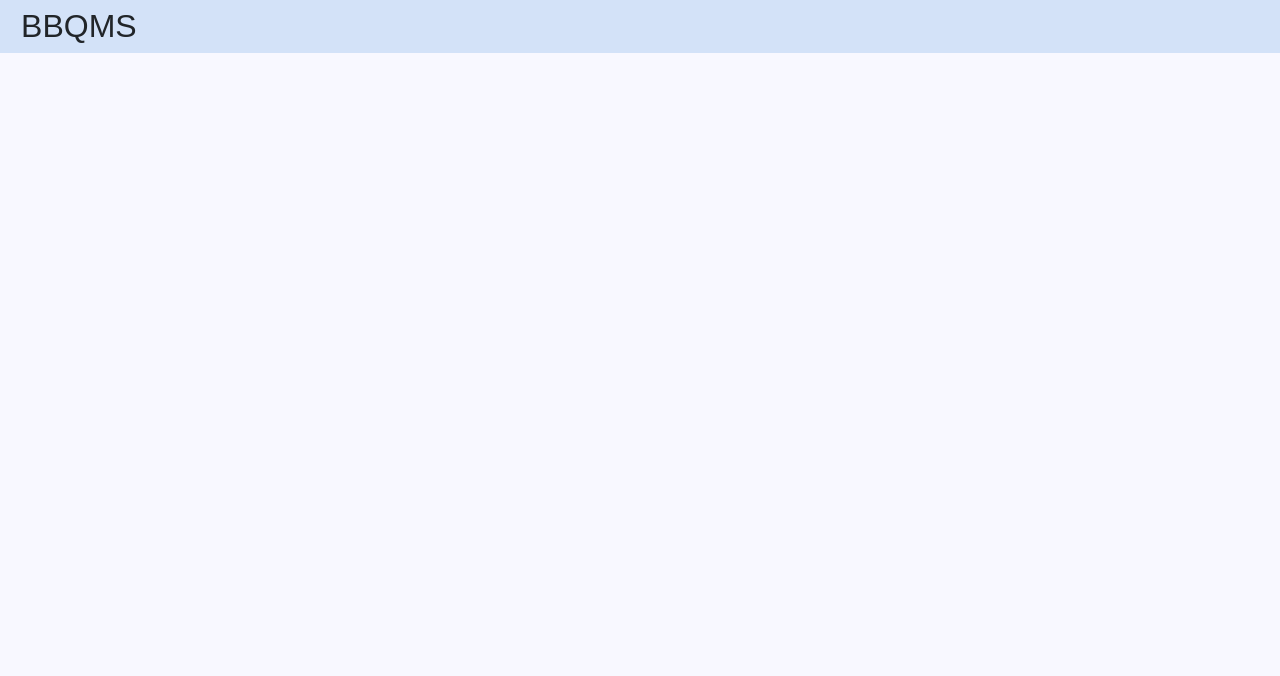
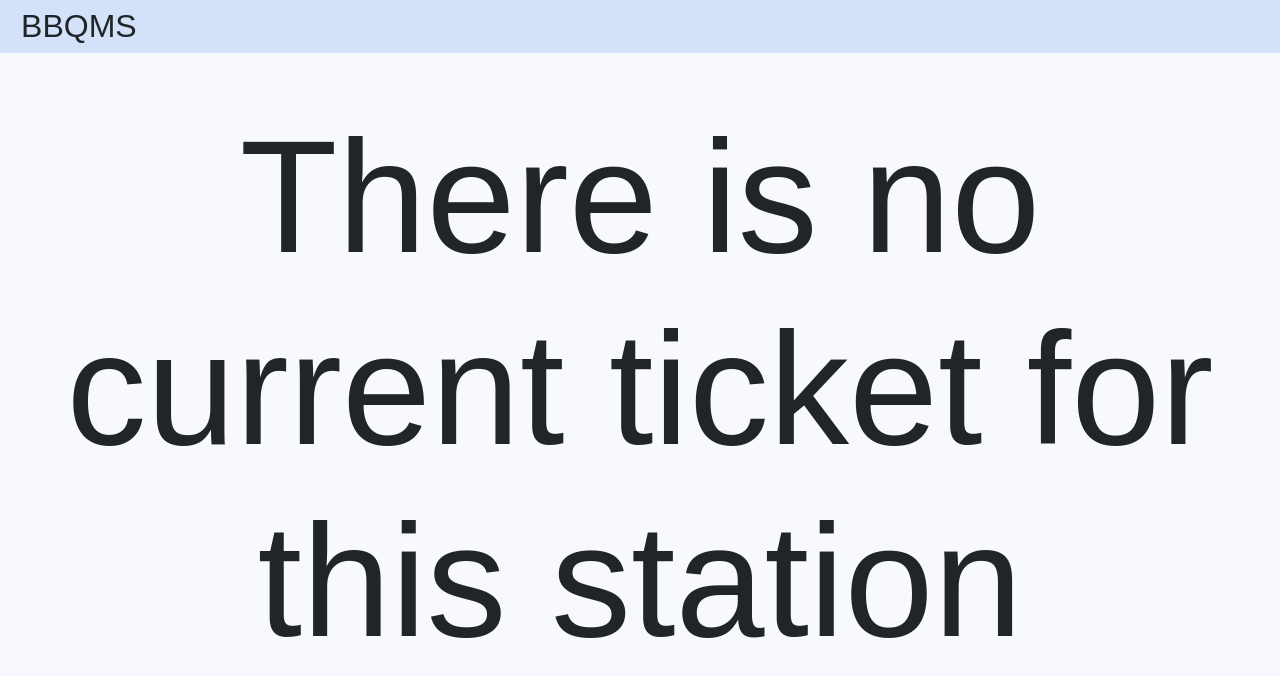
Before and after one commit to BBQMS2024/BBQMS, a React (Vite) app in the folder teller-app/: page /display/1 in a window 1280 px wide. Before the commit this address had no page. Shown: the top 676 px of the page. Built offline with nearby package versions, Linux system fonts and the light colour scheme; no server answers.

Commit message:
Correction of some errors

```diff
--- a/teller-app/src/App.jsx
+++ b/teller-app/src/App.jsx
@@ -6,7 +6,6 @@ import Header from './components/Header/Header.jsx';
 import CurrentTicketPage from './pages/CurrentTicketPage/CurrentTicketPage.jsx';
 
 export default function App() {
-    const stationId = localStorage.getItem('tellerId');
 
     return (
         <>
@@ -14,7 +13,7 @@ export default function App() {
             <Routes>
                 <Route exact path='/' element={<StationIntroPage />} />
                 <Route exact path="/tellerqueue" element={<ShowQueuesForTellerPage />} />
-                <Route path={`/display/${stationId}`} element={<CurrentTicketPage stationId={stationId} />} />
+                <Route path="/display/:stationId" element={<CurrentTicketPage/>} />
             </Routes>
         </>
     );
--- a/teller-app/src/pages/CurrentTicketPage/CurrentTicketPage.css
+++ b/teller-app/src/pages/CurrentTicketPage/CurrentTicketPage.css
@@ -1,3 +1,3 @@
-h1{
+.message{
     font-size: 1000%;
 }
--- a/teller-app/src/pages/CurrentTicketPage/CurrentTicketPage.jsx
+++ b/teller-app/src/pages/CurrentTicketPage/CurrentTicketPage.jsx
@@ -1,11 +1,12 @@
 import React, { useState, useEffect } from 'react';
+import { useParams } from 'react-router-dom';
 import { fetchData } from '../../fetching/Fetch.js';
 import { SERVER_URL } from '../../constants.js';
-import '../CurrentTicketPage/CurrentTicketPage.css'
+import '../CurrentTicketPage/CurrentTicketPage.css';
 
-
-export default function CurrentTicketPage({stationId} ){
+export default function CurrentTicketPage() {
     const [currentTicket, setCurrentTicket] = useState('');
+    const { stationId } = useParams();
 
     useEffect(() => {
         fetchCurrentTicket();
@@ -14,7 +15,7 @@ export default function CurrentTicketPage({stationId} ){
     const fetchCurrentTicket = async () => {
         try {
             const response = await fetchData(`${SERVER_URL}/api/v1/teller/current-ticket/${stationId}`, 'GET');
-            if(response.success){
+            if (response.success) {
                 if (typeof response.data === 'object' && response.data.message) {
                     setCurrentTicket(response.data.message);
                 } else {
@@ -24,7 +25,7 @@ export default function CurrentTicketPage({stationId} ){
                 setCurrentTicket('There is no current ticket for this station');
                 console.error('Error fetching current ticket:', response.error);
             }
-        } catch(error) {
+        } catch (error) {
             setCurrentTicket('There is no current ticket for this station');
             console.log("Error fetching current ticket:", error);
         }
@@ -32,7 +33,7 @@ export default function CurrentTicketPage({stationId} ){
 
     return (
         <div className="text-center mt-5">
-            <h1>{currentTicket}</h1>
+            <h1 className="message">{currentTicket}</h1>
         </div>
-    )
+    );
 }
```
